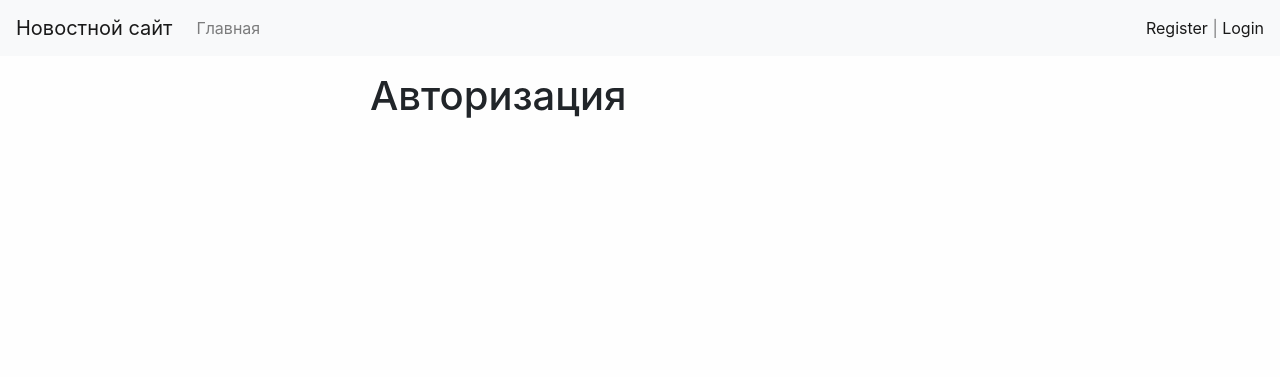
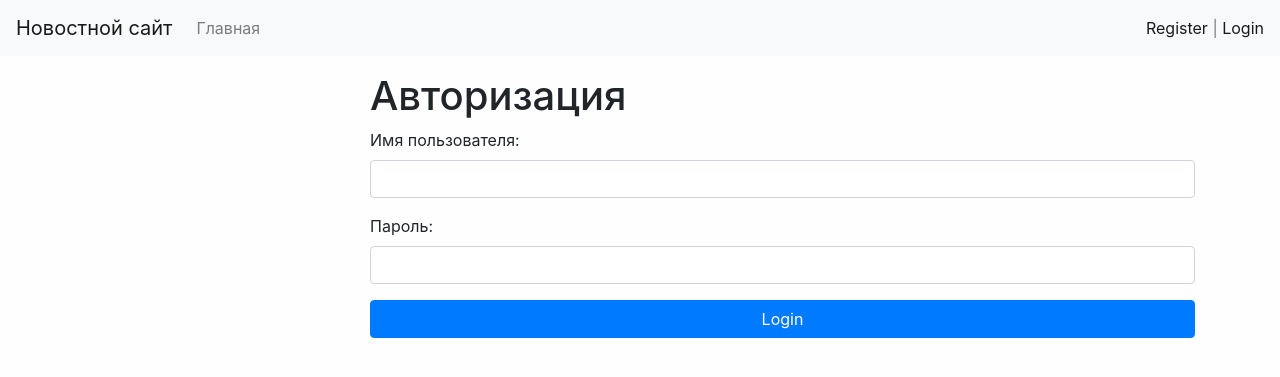
Before and after one commit to ZhanatUturova/testsite, a Django app: page /login in a window 1280 px wide. Shown: the top 377 px of the page. Run offline with Django 3.2, Linux system fonts and the light colour scheme; data that the repository does not hold is empty; some libraries are stand-ins or nearby versions.

Commit message:
Add user login and logout

```diff
--- a/mysite/news/forms.py
+++ b/mysite/news/forms.py
@@ -2,8 +2,28 @@ import re
 
 from django import forms
 from django.core.exceptions import ValidationError
+from django.contrib.auth.forms import UserCreationForm, AuthenticationForm
+from django.contrib.auth.models import User
 
 from .models import News
+
+
+class UserLoginForm(AuthenticationForm):
+    username = forms.CharField(label='Имя пользователя',
+                               widget=forms.TextInput(attrs={'class': 'form-control', 'autocomplete': 'off'}))
+    password = forms.CharField(label='Пароль', widget=forms.PasswordInput(attrs={'class': 'form-control'}))
+
+class UserRegisterForm(UserCreationForm):
+    username = forms.CharField(label='Имя пользователя',
+                               help_text='Имя пользователя должно состоять максимум из 150 символов',
+                               widget=forms.TextInput(attrs={'class': 'form-control', 'autocomplete': 'off'}))
+    email = forms.EmailField(label='E-mail', widget=forms.EmailInput(attrs={'class': 'form-control'}))
+    password1 = forms.CharField(label='Пароль', widget=forms.PasswordInput(attrs={'class': 'form-control'}))
+    password2 = forms.CharField(label='Повторите пароль', widget=forms.PasswordInput(attrs={'class': 'form-control'}))
+
+    class Meta:
+        model = User
+        fields = ('username', 'email', 'password1', 'password2')
 
 
 class NewsForm(forms.ModelForm):
--- a/mysite/news/templates/news/login.html
+++ b/mysite/news/templates/news/login.html
@@ -11,6 +11,10 @@
 {% block content %}
   <h1>Авторизация</h1>
 
-
+<form method="post">
+    {% csrf_token %}
+    {{ form.as_p }}
+    <button type="submit" class="btn btn-primary btn-block">Login</button>
+</form>
 
 {% endblock %}
--- a/mysite/news/urls.py
+++ b/mysite/news/urls.py
@@ -3,7 +3,8 @@ from .views import *
 
 urlpatterns = [
     path('register', register, name='register'),
-    path('login', login, name='login'),
+    path('login', user_login, name='login'),
+    path('logout', user_logout, name='logout'),
     path('test/', test, name='test'),
     path('', HomeNews.as_view(), name='home'),
     path('category/<int:category_id>', NewsByCategory.as_view(), name='category'),
--- a/mysite/news/views.py
+++ b/mysite/news/views.py
@@ -2,31 +2,45 @@ from django.shortcuts import render, get_object_or_404, redirect
 from django.views.generic import ListView, DetailView, CreateView
 from django.urls import reverse_lazy
 from django.contrib.auth.mixins import LoginRequiredMixin
-from django.contrib.auth.forms import UserCreationForm
+from django.contrib.auth import login, logout
 from django.contrib import messages
 from django.core.paginator import Paginator
 
 from .models import News, Category
-from .forms import NewsForm
+from .forms import NewsForm, UserRegisterForm, UserLoginForm
 from .utils import MyMixin
 
 
 def register(request):
     if request.method == 'POST':
-        form = UserCreationForm(request.POST)
+        form = UserRegisterForm(request.POST)
         if form.is_valid():
-            form.save()
+            user = form.save()
+            login(request, user)
             messages.success(request, 'Вы успешно зарегистрировались')
-            return redirect('login')
+            return redirect('home')
         else:
             messages.error(request, 'Ошибка регистрации')
     else:
-        form = UserCreationForm()
+        form = UserRegisterForm()
     return render(request, 'news/register.html', {'form': form})
 
 
-def login(request):
-    return render(request, 'news/login.html')
+def user_login(request):
+    if request.method == 'POST':
+        form = UserLoginForm(data=request.POST)
+        if form.is_valid():
+            user = form.get_user()
+            login(request, user)
+            return redirect('home')
+    else:
+        form = UserLoginForm()
+    return render(request, 'news/login.html', {'form': form})
+
+
+def user_logout(request):
+    logout(request)
+    return redirect('login')
 
 
 def test(request):
--- a/mysite/templates/inc/_nav.html
+++ b/mysite/templates/inc/_nav.html
@@ -12,7 +12,11 @@
             {% endif %}
         </ul>
         <span class="navbar-text">
+            {% if request.user.is_authenticated %}
+            Добро пожаловать, {{ user.username }} | <a href="{% url 'logout' %}">Выход</a>
+            {% else %}
           <a href="{% url 'register' %}">Register</a> | <a href="{% url 'login' %}">Login</a>
+            {% endif %}
         </span>
     </div>
 </nav>
```
